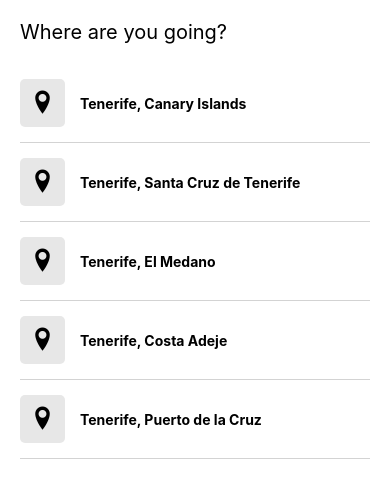
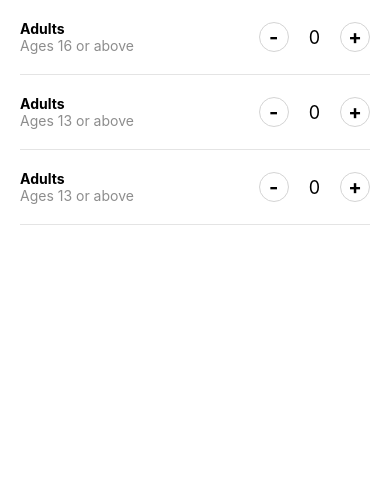
Before and after one commit to fullsnack-DEV/HotelApp-React-Native, a React Native app: screen / in a window 390 px wide. Shown: the top 498 px of the page. Built offline with nearby package versions, Linux system fonts and the light colour scheme.

Commit message:
guestlistcomponent

```diff
--- a/App.js
+++ b/App.js
@@ -29,6 +29,7 @@ import PostComponent from './src/components/PostComponent';
 import feed from './assests/data/feed';
 import SearchScreen from './src/Screens/SearchScreen';
 import Destinationsearchscreen from './src/Screens/Destinationsearchscreen';
+import GuestScreen from './src/Screens/GuestScreen';
 
 const post1 = feed[0];
 
@@ -40,7 +41,8 @@ const App: () => React$Node = () => {
         {/* <HomeScreen /> */}
         {/* <PostComponent post={post1} /> */}
         {/* <SearchScreen /> */}
-        <Destinationsearchscreen />
+        {/* <Destinationsearchscreen /> */}
+        <GuestScreen />
       </SafeAreaView>
     </>
   );
--- /dev/null
+++ b/src/Screens/GuestScreen.js
@@ -0,0 +1,103 @@
+import React, {useState} from 'react';
+import {View, Text, StyleSheet, Pressable} from 'react-native';
+
+const GuestScreen = () => {
+  const [adults, setadults] = useState(0);
+  const [children, setchildren] = useState(0);
+  const [infants, setinfants] = useState(0);
+
+  return (
+    <View>
+      <View style={styles.row}>
+        <View>
+          <Text style={{fontWeight: 'bold'}}>Adults</Text>
+          <Text style={{color: '#8d8d8d'}}>Ages 16 or above</Text>
+        </View>
+
+        <View style={{flexDirection: 'row', alignItems: 'center'}}>
+          {/* buttons */}
+          <Pressable
+            onPress={() => setadults(Math.max(0, adults - 1))}
+            style={styles.btn}>
+            <Text style={{fontSize: 20, fontWeight: 'bold'}}>-</Text>
+          </Pressable>
+
+          <Text style={{marginHorizontal: 20, fontSize: 18}}>{adults}</Text>
+
+          <Pressable onPress={() => setadults(adults + 1)} style={styles.btn}>
+            <Text style={{fontSize: 20, fontWeight: 'bold'}}>+</Text>
+          </Pressable>
+        </View>
+      </View>
+
+      {/* row2 */}
+      <View style={styles.row}>
+        <View>
+          <Text style={{fontWeight: 'bold'}}>Adults</Text>
+          <Text style={{color: '#8d8d8d'}}>Ages 13 or above</Text>
+        </View>
+
+        <View style={{flexDirection: 'row', alignItems: 'center'}}>
+          {/* buttons */}
+          <Pressable
+            onPress={() => setchildren(Math.max(0, children - 1))}
+            style={styles.btn}>
+            <Text style={{fontSize: 20, fontWeight: 'bold'}}>-</Text>
+          </Pressable>
+
+          <Text style={{marginHorizontal: 20, fontSize: 18}}>{children}</Text>
+
+          <Pressable
+            onPress={() => setchildren(children + 1)}
+            style={styles.btn}>
+            <Text style={{fontSize: 20, fontWeight: 'bold'}}>+</Text>
+          </Pressable>
+        </View>
+      </View>
+      {/* row3 */}
+      <View style={styles.row}>
+        <View>
+          <Text style={{fontWeight: 'bold'}}>Adults</Text>
+          <Text style={{color: '#8d8d8d'}}>Ages 13 or above</Text>
+        </View>
+
+        <View style={{flexDirection: 'row', alignItems: 'center'}}>
+          {/* buttons */}
+          <Pressable
+            onPress={() => setinfants(Math.max(0, infants - 1))}
+            style={styles.btn}>
+            <Text style={{fontSize: 20, fontWeight: 'bold'}}>-</Text>
+          </Pressable>
+
+          <Text style={{marginHorizontal: 20, fontSize: 18}}>{infants}</Text>
+
+          <Pressable onPress={() => setinfants(infants + 1)} style={styles.btn}>
+            <Text style={{fontSize: 20, fontWeight: 'bold'}}>+</Text>
+          </Pressable>
+        </View>
+      </View>
+    </View>
+  );
+};
+
+const styles = StyleSheet.create({
+  row: {
+    justifyContent: 'space-between',
+    paddingVertical: 20,
+    marginHorizontal: 20,
+    flexDirection: 'row',
+    borderBottomWidth: 1,
+    borderColor: '#e4e4e4',
+  },
+  btn: {
+    borderWidth: 1,
+    width: 30,
+    height: 30,
+    borderRadius: 15,
+    justifyContent: 'center',
+    alignItems: 'center',
+    borderColor: '#d4d4d4',
+  },
+});
+
+export default GuestScreen;
```
